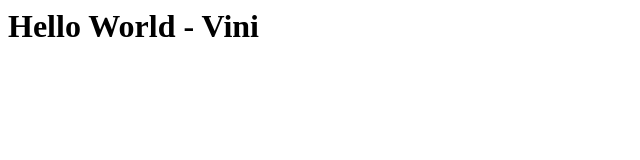
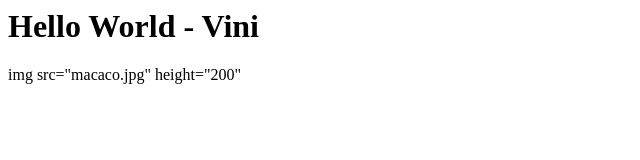
Before and after one commit to sergsouzars/SergioSouza.github.io, a plain HTML site: page index.html in a window 1280 px wide. Shown: the whole page, without its empty margins (0-640 px from the left). Drawn offline with Linux system fonts and the light colour scheme.

Commit message:
add image

```diff
--- a/index.html
+++ b/index.html
@@ -1,4 +1,7 @@
 <html>
     <h1>Hello World - Vini </h1>
+    <div>
+        img src="macaco.jpg" height="200"
+    </div>
 
 </html>
```
Also changed, not shown: macaco.jpg (added).
